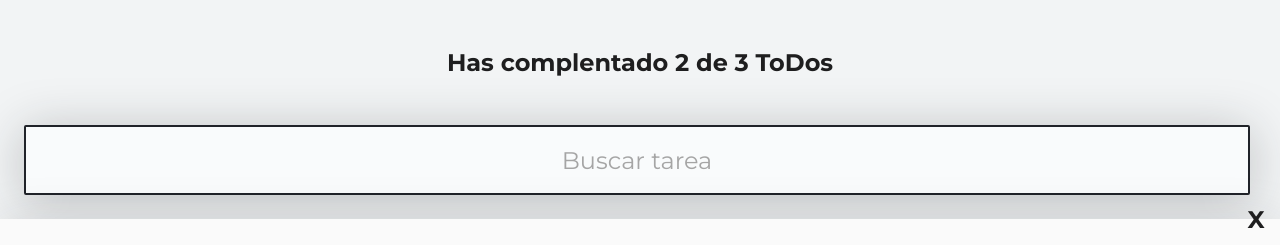
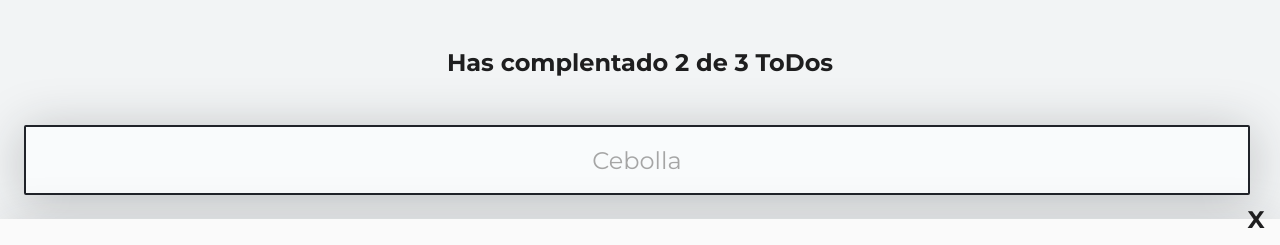
Before and after one commit to Erik-Aviles/curso_intro_react, a React (Create React App) app: page / in a window 1280 px wide. Shown: the top 245 px of the page. Built offline with nearby package versions, Linux system fonts and the light colour scheme.

Commit message:
Manejo del estado en el componente search

```diff
--- a/src/components/TodoSearch.js
+++ b/src/components/TodoSearch.js
@@ -1,17 +1,23 @@
 import React from "react";
 import '../styles/TodoSearch.css';
 
-function TodoSearch(){
+function TodoSearch() {
+    const [searchValue, setSearchValue] = React.useState('');
+
     const onSearchValueChange = (event) => {
-        console.log(event.target.value);
+      console.log(event.target.value);
+      setSearchValue(event.target.value);
     };
 
-    return(
-        <input
+    return [
+      <input
         className="TodoSearch"
-        placeholder="Buscar tarea"
+        placeholder="Cebolla"
+        value={searchValue}
         onChange={onSearchValueChange}
-        />
-    );
-}
-export {TodoSearch};
+      />,
+      <p>{searchValue}</p>
+    ];
+  }
+
+  export { TodoSearch };
```
